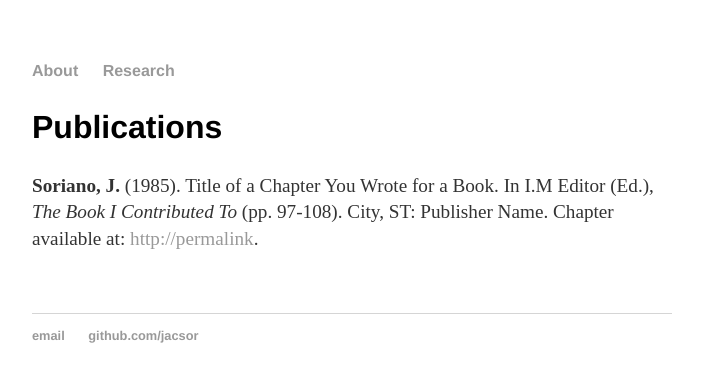
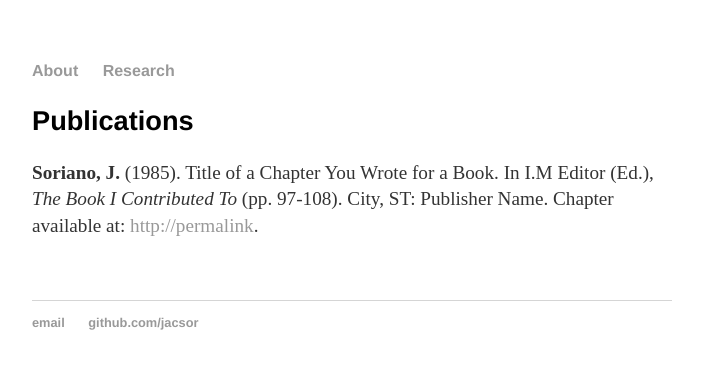
Before and after one commit to jacsor/jacsor.github.io, a Jekyll site: the page built from research/index.html, in a window 1280 px wide. Shown: the top 382 px of the page, without its empty margins (288-991 px from the left). Built offline with Jekyll 4.4.1, drawn with Linux system fonts in a browser that asks for light colours.

Commit message:
Update main.css

```diff
--- a/css/main.css
+++ b/css/main.css
@@ -6,24 +6,19 @@ a:hover { text-decoration: underline; }
 p, ul { font-size: 1.5em; line-height: 1.4em; color: #333; }
 
 h1, h2, h3, h4 { font-family: 'Helvetica', 'Arial', 'Sans-Serif'; }
-h1 { font-size: 3em;  }
-h2 { font-size: 2.7em; }
-h3 { font-size: 2.3em; }
-h4 { font-size: 1.9em; }
+h1 { font-size: 2em;  }
+h2 { font-size: 1.7em; }
+h3 { font-size: 1.5em; }
 
 nav ul, footer ul { font-size: 1em; font-family: 'Helvetica', 'Arial', 'Sans-Serif'; padding: 0px; list-style: none; font-weight: bold; }
 nav ul li, footer ul li { display: inline; margin-right: 20px; }
 
 footer { border-top: 1px solid #d5d5d5; font-size: .8em; }
 
-/* Blog */
-ul.posts { margin: 20px auto 40px; font-size: 1.5em; }
-ul.posts li { list-style: none; }
-
-/* CV */
+/* research */
 .cv { margin: 0px 0px 60px; }
-.cv h1 { font-size: 3em; }
-.cv h2 { font-size: 2em; }
+.cv h1 { font-size: 2em; }
+.cv h2 { font-size: 1.7em; }
 .cv address, .cv .download { font-family: 'Helvetica', 'Arial', 'Sans-Serif'; }
 .cv address, .cv p { font-size: 1.2em; }
 .cv .download { float: right; font-size: .8em; text-transform: uppercase; }
```
